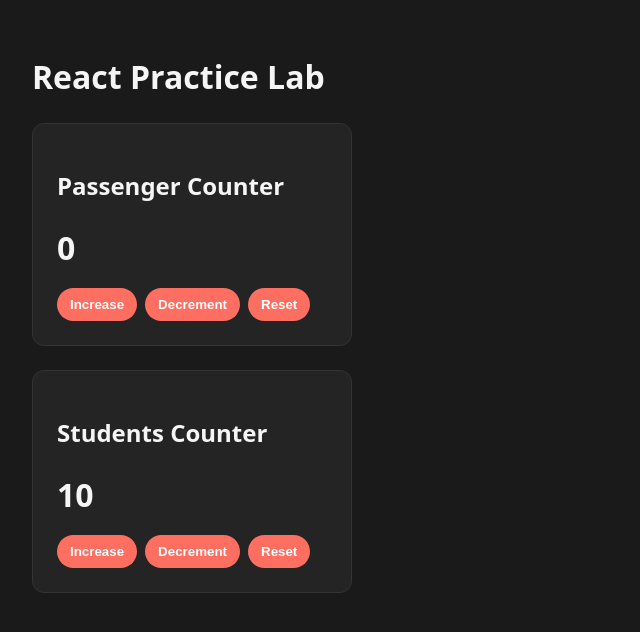
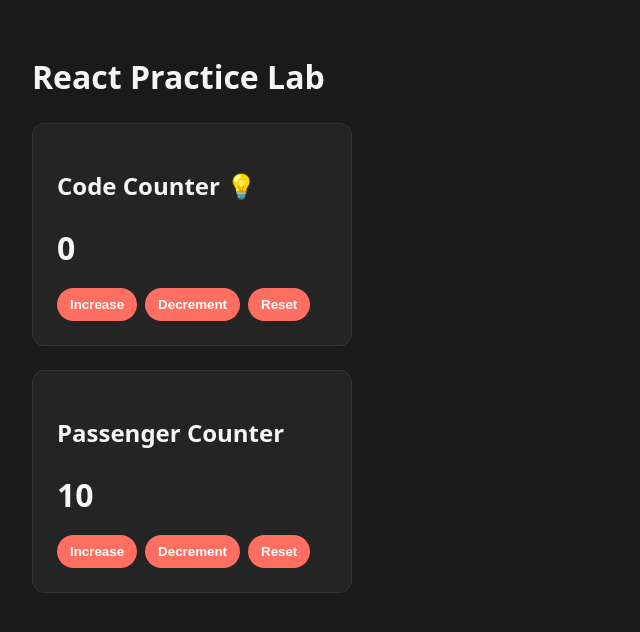
Before and after one commit to jprobussr/react-practice-lab, a React (Vite) app in the folder react-practice-lab/: page / in a window 1280 px wide. Shown: the top 632 px of the page, without its empty margins (0-640 px from the left). Built offline with nearby package versions, Linux system fonts and the light colour scheme.

Commit message:
feat: lift state to App and refactor counter into controlled component

```diff
--- a/react-practice-lab/src/App.jsx
+++ b/react-practice-lab/src/App.jsx
@@ -1,17 +1,55 @@
+import { useState } from 'react';
 import Counter from './components/Counter.jsx';
 
 const App = () => {
+  const [count1, setCount1] = useState(0);
+  const [count2, setCount2] = useState(10);
+
+  const handleIncrement = () => {
+    setCount1((prev) => prev + 1);
+  };
+
+  const handleDecrement = () => {
+    setCount1((prev) => prev - 1);
+  };
+
+  const handleReset = () => {
+    setCount1(0);
+  };
+
+  const handleIncrement1 = () => {
+    setCount2((prev) => prev - 5);
+  };
+
+  const handleDecrement1 = () => {
+    setCount2((prev) => prev - 5);
+  };
+
+  const handleReset1 = () => {
+    setCount2(10);
+  };
+
   return (
-
     <main>
       <h1>React Practice Lab</h1>
 
+      <div className="counter-list">
+        <Counter
+          title="Code Counter 💡"
+          count={count1}
+          onIncrement={handleIncrement}
+          onDecrement={handleDecrement}
+          onReset={handleReset}
+        />
 
-      <div className="counter-list">
-        <Counter title='Passenger Counter' initialCount={0} />
-        <Counter title='Students Counter' initialCount={10} step={5}/>
+        <Counter
+          title="Passenger Counter"
+          count={count2}
+          onIncrement={handleIncrement1}
+          onDecrement={handleDecrement1}
+          onReset={handleReset1}
+        />
       </div>
-
     </main>
   );
 };
--- a/react-practice-lab/src/components/Counter.jsx
+++ b/react-practice-lab/src/components/Counter.jsx
@@ -1,28 +1,12 @@
-import { useState } from 'react';
-
-const Counter = ({ title, initialCount = 0, step = 1 }) => {
-  const [count, setCount] = useState(initialCount);
-
-  const handleIncrement = () => {
-    setCount((prev) => prev + step);
-  };
-
-  const handleDecrement = () => {
-    setCount((prev) => prev - step);
-  };
-
-  const handleReset = () => {
-    setCount(0);
-  };
-
+const Counter = ({ title, count, onIncrement, onDecrement, onReset }) => {
   return (
     <section className="counter">
       <h2>{title}</h2>
       <p className="counter-value">{count}</p>
       <div className="counter-actions">
-        <button onClick={handleIncrement}>Increase</button>
-        <button onClick={handleDecrement}>Decrement</button>
-        <button onClick={handleReset}>Reset</button>
+        <button onClick={onIncrement}>Increase</button>
+        <button onClick={onDecrement}>Decrement</button>
+        <button onClick={onReset}>Reset</button>
       </div>
     </section>
   );
```
